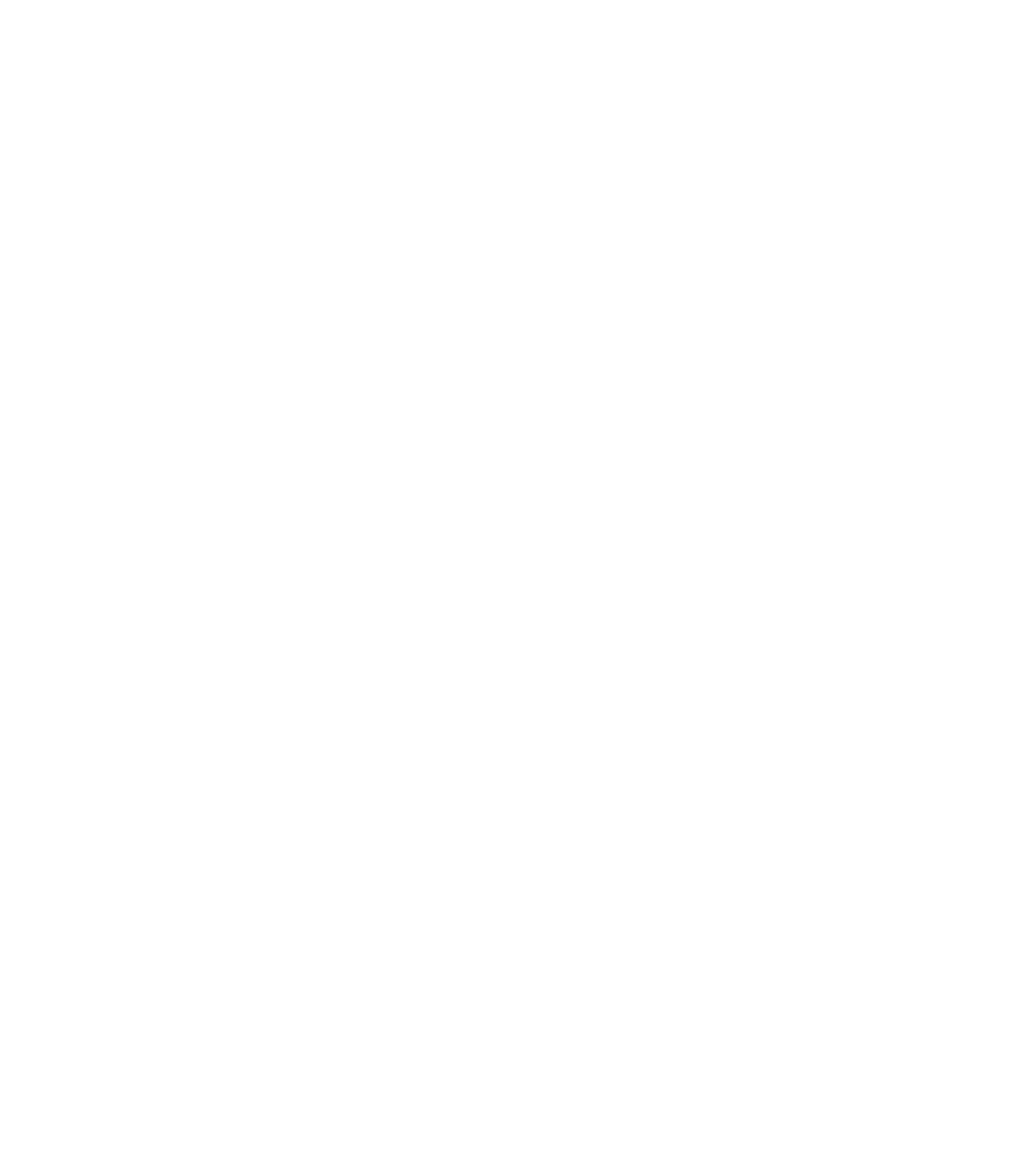
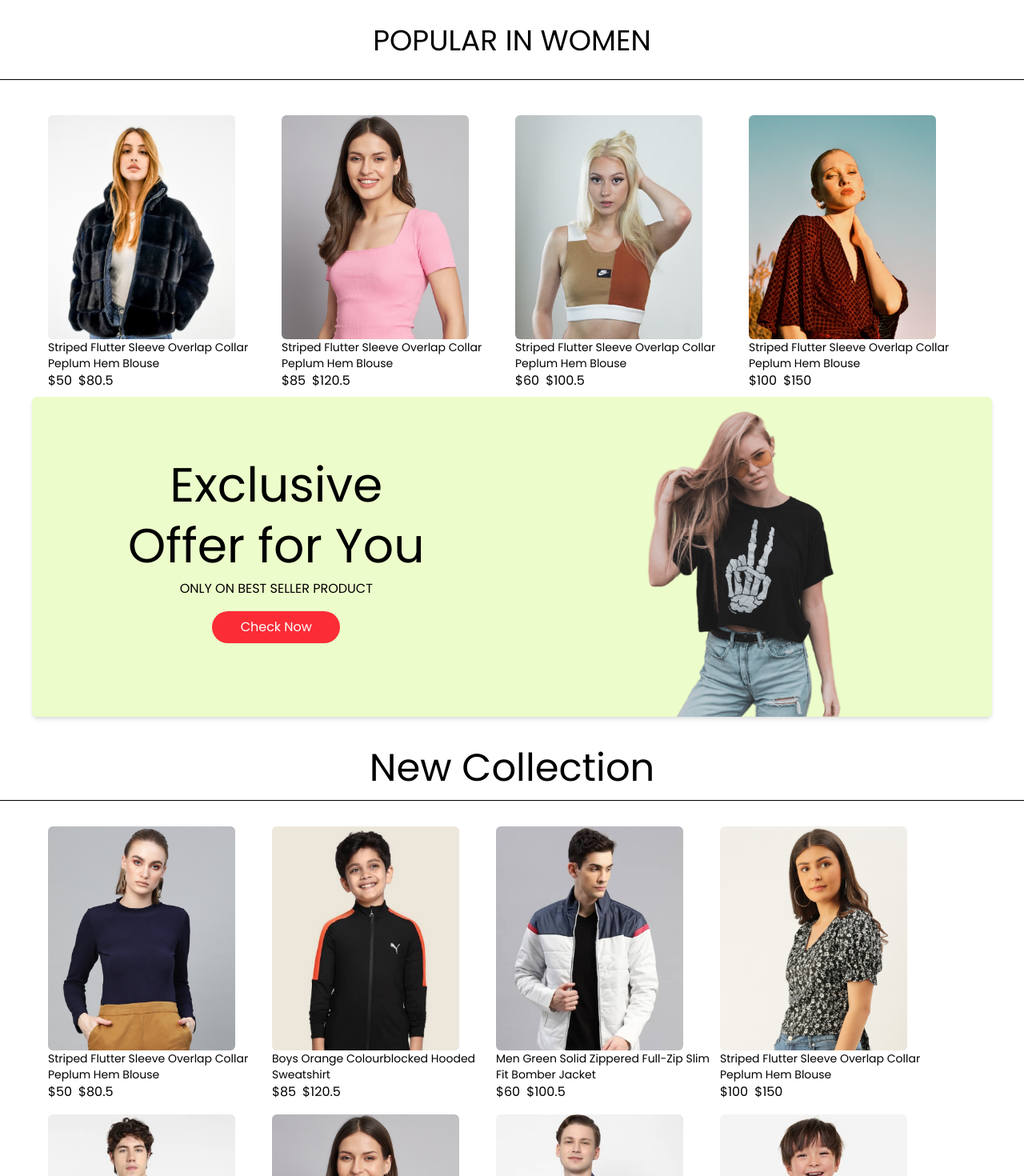
Before and after one commit to Mudassir-ahmad551080/E-Com, a React (Vite) app: page / in a window 1280 px wide. Shown: the part 820-2290 px from the top of the page at 80% size. Before the commit the page ends 851 px from the top, so only its background shows below. Built offline with nearby package versions, Linux system fonts and the light colour scheme.

Commit message:
another commit

```diff
--- /dev/null
+++ b/src/component/Items.jsx
@@ -0,0 +1,16 @@
+import React from 'react'
+
+const Items = (props) => {
+  return (
+    <div className=' md:ml-0'>
+    <img className='h-70 cursor-pointer mt-4 rounded-md' src={props.image} alt="" />
+    <p className='flex flex-wrap w-70 text-sm'>{props.name}</p>
+    <div className='flex gap-2'>
+      <p>${props.new_price}</p>
+      <p>${props.old_price}</p>
+    </div>
+    </div>
+  )
+}
+
+export default Items
--- /dev/null
+++ b/src/component/NewCollection.jsx
@@ -0,0 +1,21 @@
+import React from 'react'
+import new_collection from '../assets/new_collections'
+import Items from './Items'
+const NewCollection = () => {
+  return (
+    <div className=' mt-90 md:mt-2'>
+        <div className='items-center text-center'>
+        <h1 className='text-5xl'>New Collection</h1>
+        </div>
+
+        <hr className='mb-4 mt-4' />
+        <div className='flex flex-col md:flex-row flex-wrap md:ml-15 ml-20'>
+        {new_collection.map((item,index)=>{
+            return <Items key={index} id={item.id} name={item.name} image= {item.image} new_price ={item.new_price} old_price={item.old_price}/>
+        })}
+        </div>
+    </div>
+  )
+}
+
+export default NewCollection
--- /dev/null
+++ b/src/component/Newslatter.jsx
@@ -0,0 +1,11 @@
+import React from 'react'
+
+const Newslatter = () => {
+  return (
+    <div className=''>
+
+    </div>
+  )
+}
+
+export default Newslatter
--- /dev/null
+++ b/src/component/Offers.jsx
@@ -0,0 +1,19 @@
+import React from 'react'
+import exclusive_image from '../assets/exclusive_image.png'
+const Offers = () => {
+  return (
+    <div className='flex flex-col bg-lime-100 mb-10 mx-10 rounded-md shadow-md w-auto h-100 mb-3 mt-10 md:mt-2 md:flex-row justify-between'>
+    <div className=' gap-2 md:mt-20 md:ml-30 items-center text-center'>
+        <h1 className='text-6xl'>Exclusive</h1>
+        <h1 className='text-6xl mt-4'>Offer for You</h1>
+        <p className='mt-3'>ONLY ON BEST SELLER PRODUCT</p>
+        <button className='mt-4 rounded-full bg-red-500 text-white p-2  w-40 cursor-pointer'>Check Now</button>
+    </div>
+    <div>
+        <img className='md:mr-40 ml-10 md:ml-0 h-100' src={exclusive_image} alt="" />
+    </div>
+    </div>
+  )
+}
+
+export default Offers
--- /dev/null
+++ b/src/component/Popular.jsx
@@ -0,0 +1,24 @@
+import React from 'react'
+import dat_product from '../assets/data'
+import data_product from '../assets/data'
+import Item from  '../component/Items'
+const Popular = () => {
+  return (
+    <div>
+      <div>
+        <div className='items-center text-center'>
+      <h1 className='text-4xl'>POPULAR IN WOMEN</h1>
+        </div>
+
+         <hr className='mb-7 mt-7' />
+      </div>
+      <div className='flex flex-wrap flex-col md:flex-row gap-3 ml-15'>
+        {data_product.map((item,index)=>{
+          return <Item key={index} id={item.id} name={item.name} image= {item.image} new_price ={item.new_price} old_price={item.old_price}/>
+        })}
+      </div>
+    </div>
+  )
+}
+
+export default Popular
--- a/src/pages/Shop.jsx
+++ b/src/pages/Shop.jsx
@@ -1,10 +1,16 @@
 import React from 'react'
 import Hero from '../component/Hero'
+import Popular from '../component/Popular'
+import Offers from '../component/Offers'
+import NewCollection from '../component/NewCollection'
 
 const Shop = () => {
   return (
     <div>
       <Hero/>
+      <Popular/>
+      <Offers/>
+      <NewCollection/>
     </div>
   )
 }
```
